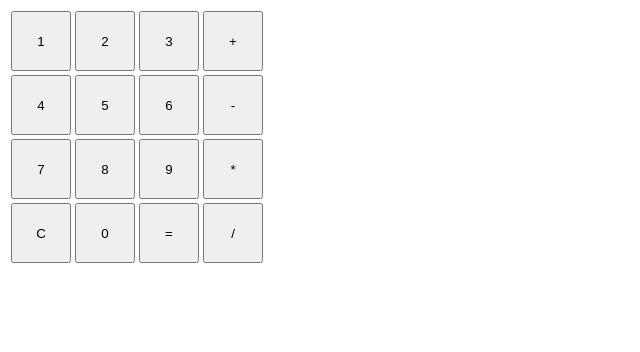
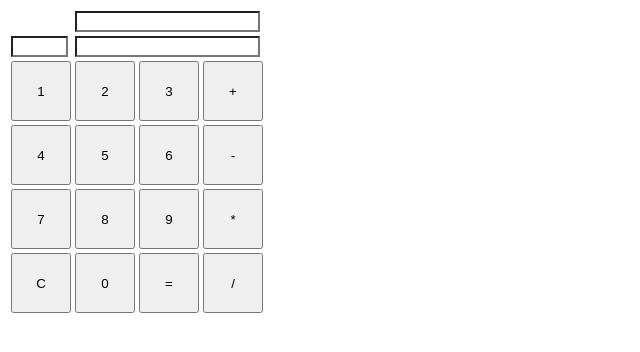
Before and after one commit to aiya000/Eleculator, an Electron app: page index.html in a window 800 px wide. Shown: the whole page, without its empty margins (0-640 px from the left). Drawn offline with Linux system fonts and the light colour scheme.

Commit message:
Improve style

```diff
--- a/css/index.css
+++ b/css/index.css
@@ -2,3 +2,7 @@
     width:  60px;
     height: 60px;
 }
+
+.text_field {
+    background-color: white;
+}
--- a/index.html
+++ b/index.html
@@ -8,28 +8,42 @@
     <body>
         <table>
             <tr>
-                <td><input value="1" type="button" class="calc_button"></input></td>
-                <td><input value="2" type="button" class="calc_button"></input></td>
-                <td><input value="3" type="button" class="calc_button"></input></td>
-                <td><input value="+" type="button" class="calc_button"></input></td>
+                <td></td>
+                <td colspan="3">
+                    <input type="text" class="text_field" readonly/>
+                </td>
             </tr>
             <tr>
-                <td><input value="4" type="button" class="calc_button"></input></td>
-                <td><input value="5" type="button" class="calc_button"></input></td>
-                <td><input value="6" type="button" class="calc_button"></input></td>
-                <td><input value="-" type="button" class="calc_button"></input></td>
+                <td>
+                    <input type="text" class="text_field" readonly size="4"/>
+                </td>
+                <td colspan="3">
+                    <input type="text" class="text_field" readonly/>
+                </td>
             </tr>
             <tr>
-                <td><input value="7" type="button" class="calc_button"></input></td>
-                <td><input value="8" type="button" class="calc_button"></input></td>
-                <td><input value="9" type="button" class="calc_button"></input></td>
-                <td><input value="*" type="button" class="calc_button"></input></td>
+                <td><input value="1" type="button" class="calc_button"/></td>
+                <td><input value="2" type="button" class="calc_button"/></td>
+                <td><input value="3" type="button" class="calc_button"/></td>
+                <td><input value="+" type="button" class="calc_button"/></td>
             </tr>
             <tr>
-                <td><input value="C" type="button" class="calc_button"></input></td>
-                <td><input value="0" type="button" class="calc_button"></input></td>
-                <td><input value="=" type="button" class="calc_button"></input></td>
-                <td><input value="/" type="button" class="calc_button"></input></td>
+                <td><input value="4" type="button" class="calc_button"/></td>
+                <td><input value="5" type="button" class="calc_button"/></td>
+                <td><input value="6" type="button" class="calc_button"/></td>
+                <td><input value="-" type="button" class="calc_button"/></td>
+            </tr>
+            <tr>
+                <td><input value="7" type="button" class="calc_button"/></td>
+                <td><input value="8" type="button" class="calc_button"/></td>
+                <td><input value="9" type="button" class="calc_button"/></td>
+                <td><input value="*" type="button" class="calc_button"/></td>
+            </tr>
+            <tr>
+                <td><input value="C" type="button" class="calc_button"/></td>
+                <td><input value="0" type="button" class="calc_button"/></td>
+                <td><input value="=" type="button" class="calc_button"/></td>
+                <td><input value="/" type="button" class="calc_button"/></td>
             </tr>
         </table>
     </body>
```
